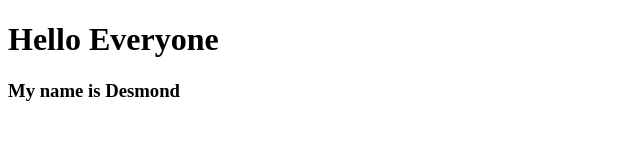
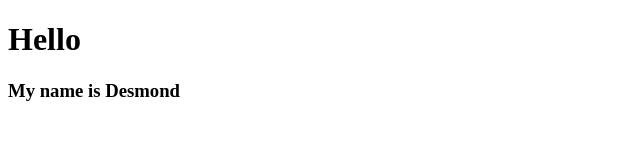
Before and after one commit to lpeter772/myPage, a plain HTML site: page index.html in a window 1280 px wide. Shown: the whole page, without its empty margins (0-640 px from the left). Drawn offline with Linux system fonts and the light colour scheme.

Commit message:
modiyied

```diff
--- a/index.html
+++ b/index.html
@@ -8,8 +8,10 @@
     <title>Desmond's Page</title>
   </head>
   <body>
-    <h1>Hello Everyone</h1>
+    <h1>Hello</h1>
     <h3>My name is Desmond</h3>
+    <img />
+
     <script src="app.js"></script>
   </body>
 </html>
```
